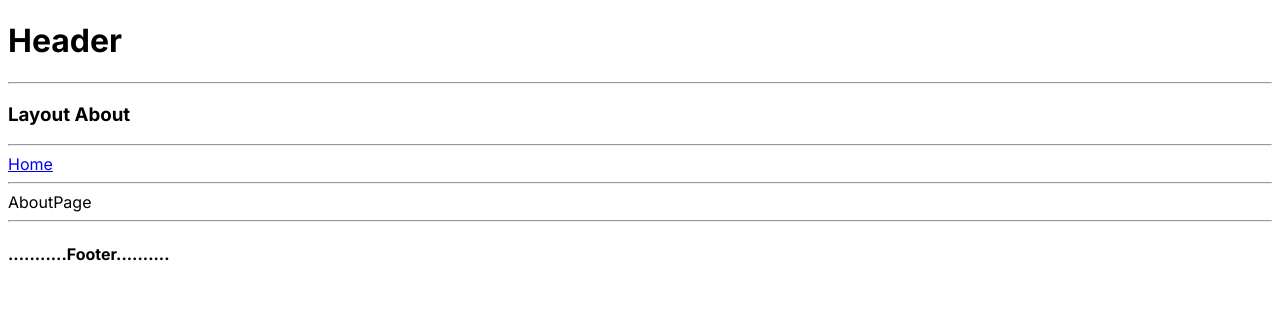
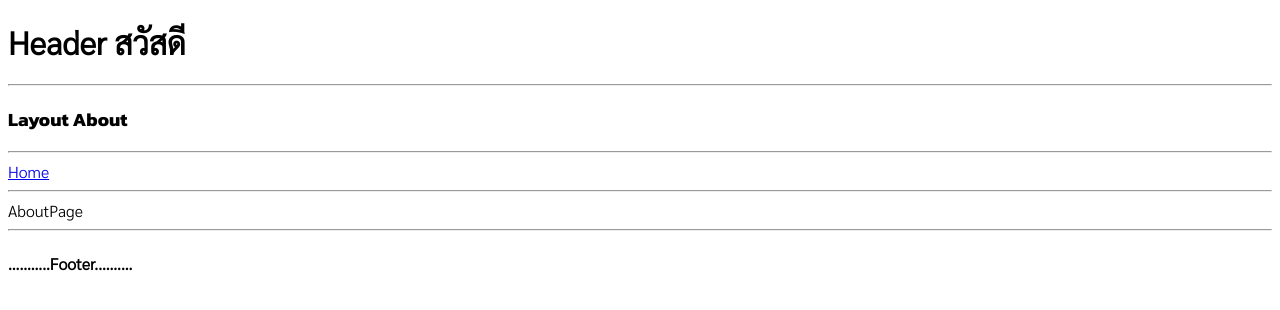
Before and after one commit to juonjang/nextjstyscrip, a Next.js app: page /about in a window 1280 px wide. Shown: the top 310 px of the page. Built offline with nearby package versions, Linux system fonts and the light colour scheme.

Commit message:
update font

```diff
--- a/src/app/(home)/about/layout.tsx
+++ b/src/app/(home)/about/layout.tsx
@@ -1,7 +1,8 @@
 
-import { Inter } from "next/font/google";
+import {Kanit } from "next/font/google";
 
-const inter = Inter({ subsets: ["latin"] });
+const kanit = Kanit({ subsets: ["thai"],
+weight:['100','200','300','500','700'] });
 
 export const metadata = {
   title: "about hisData",
@@ -17,7 +18,7 @@ export default function RootLayout({
 
      <div>
 
-        <h3>Layout About</h3>
+        <h3 className={kanit.className}>Layout About</h3>
         <hr />
         {children}
 
--- a/src/app/(home)/layout.tsx
+++ b/src/app/(home)/layout.tsx
@@ -1,7 +1,9 @@
  import "../globals.css";
-import { Inter } from "next/font/google";
+import { Inter,Kanit,Sarabun } from "next/font/google";
 
-const inter = Inter({ subsets: ["latin"] });
+const sarabun = Sarabun({ subsets: ["thai"],
+weight:['100','200','300'] });
+const kanit = Kanit({ subsets: ["thai"],weight:['100','200','300','500','700'] });
 
 export const metadata = {
   title: "Create Next App",
@@ -15,8 +17,8 @@ export default function RootLayout({
 }) {
   return (
     <html lang="en">
-      <body className={inter.className}>
-        <h1>Header</h1>
+      <body className={sarabun.className}>
+        <h1>Header สวัสดี</h1>
         <hr />
         {children}
         <hr />
```
